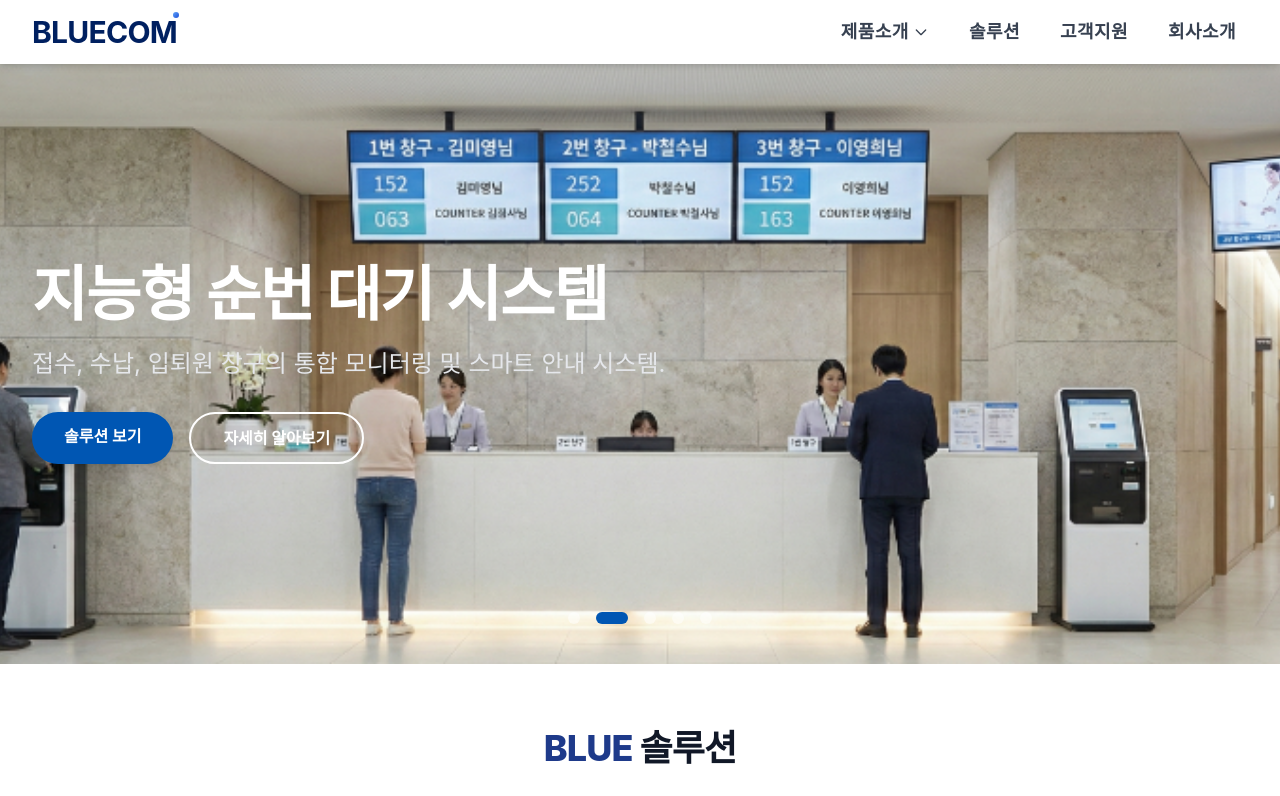
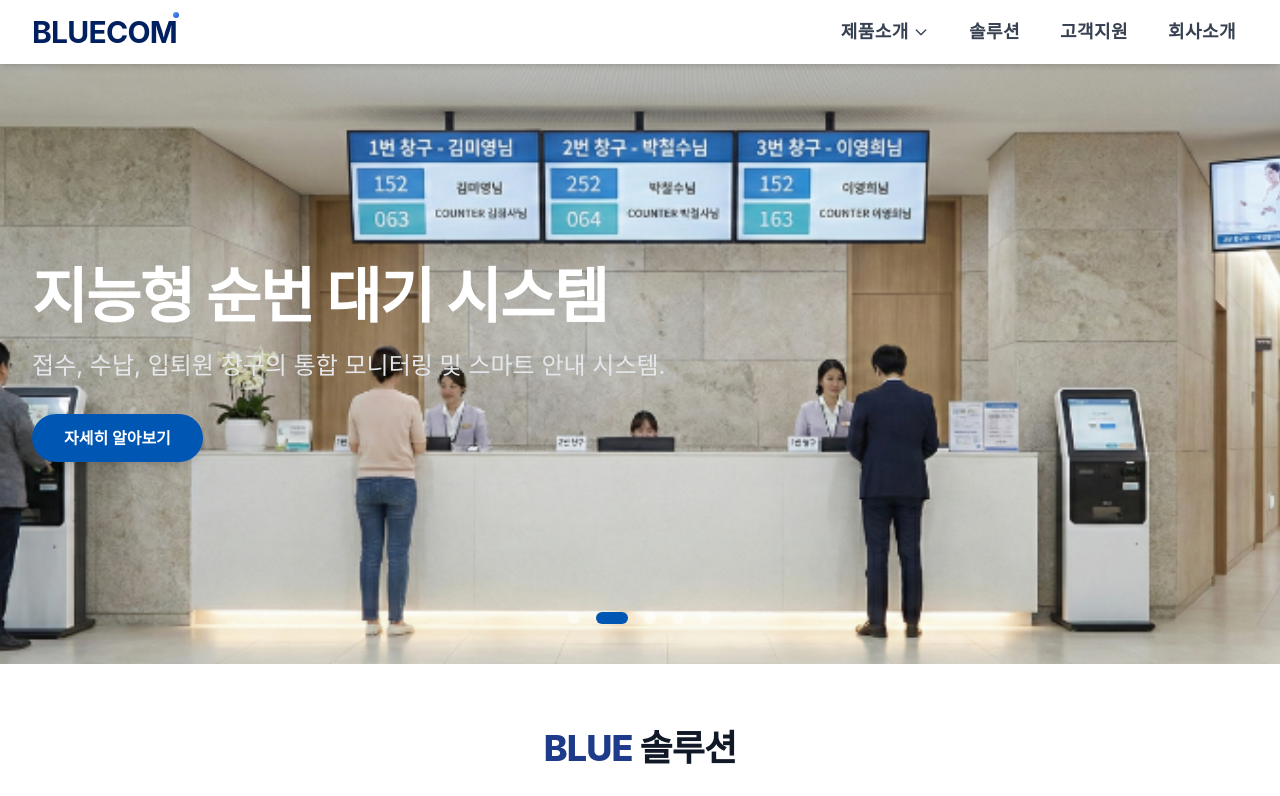
Before and after one commit to gmdcok-crypto/homep, a React (Vite) app: page / in a window 1280 px wide. Shown: the top 796 px of the page. Built offline with nearby package versions, Linux system fonts and the light colour scheme.

Commit message:
Refine hero section: remove cta button and fix navigation links

```diff
--- a/src/components/Hero.jsx
+++ b/src/components/Hero.jsx
@@ -1,4 +1,5 @@
 import React, { useState, useEffect } from 'react';
+import { Link } from 'react-router-dom';
 
 const Hero = () => {
     const slides = [
@@ -8,7 +9,7 @@ const Hero = () => {
             image: "/images/hero_bluemeal_main.jpg",
             title: "스마트 급식 솔루션, 스마트밀",
             description: "비용은 최소, 효율은 MAX! PWA 기반 스마트 식수 관리.\n고가의 장비 없이 스마트하게 시작하세요.",
-            cta: "솔루션 보기",
+            link: "/solutions/smartmeal",
             duration: 5000
         },
         {
@@ -17,7 +18,7 @@ const Hero = () => {
             image: "/images/hospital_bg.jpg",
             title: "지능형 순번 대기 시스템",
             description: "접수, 수납, 입퇴원 창구의 통합 모니터링 및 스마트 안내 시스템.",
-            cta: "솔루션 보기"
+            link: "/solutions/medical"
         },
         {
             id: 3,
@@ -25,7 +26,7 @@ const Hero = () => {
             image: "/images/factory_bg.jpg",
             title: "라벨, RFID 솔루션",
             description: "생산 라인에서 즉시 출력하고 적용하는 고성능 바코드 프린팅.",
-            cta: "제품 보기"
+            link: "/solutions/logistics"
         },
         {
             id: 4,
@@ -33,7 +34,7 @@ const Hero = () => {
             image: "/images/server_room_bg.jpg",
             title: "IT 인프라 및 네트워크 유지보수",
             description: "서버, 네트워크, 컴퓨터 시스템의 안정적인 운영을 위한 통합 유지보수.",
-            cta: "서비스 문의"
+            link: "/solutions/it-infra"
         },
         {
             id: 5,
@@ -41,7 +42,7 @@ const Hero = () => {
             image: "/images/digital_signage_bg.jpg",
             title: "디지털 홍보 시스템",
             description: "생생한 디스플레이를 통한 효과적인 정보 전달 및 브랜드 홍보.",
-            cta: "솔루션 보기"
+            link: "/solutions/signage"
         }
     ];
 
@@ -65,7 +66,7 @@ const Hero = () => {
             {slides.map((slide, index) => (
                 <div
                     key={slide.id}
-                    className={`absolute inset-0 transition-opacity duration-1000 ease-in-out ${index === currentSlide ? 'opacity-100' : 'opacity-0'
+                    className={`absolute inset-0 transition-opacity duration-1000 ease-in-out ${index === currentSlide ? 'opacity-100 z-10' : 'opacity-0 z-0 pointer-events-none'
                         }`}
                 >
                     {/* Background */}
@@ -87,14 +88,11 @@ const Hero = () => {
                             <p className="text-lg md:text-2xl mb-8 text-gray-200 leading-relaxed whitespace-pre-line">
                                 {slide.description}
                             </p>
-                            {!slide.hideButtons && (
+                            {!slide.hideButtons && index === currentSlide && (
                                 <div className="flex space-x-4">
-                                    <a href="#" className="bg-primary hover:bg-blue-700 text-white font-bold py-3 px-8 rounded-full transition duration-300 transform hover:scale-105 shadow-lg">
-                                        {slide.cta}
-                                    </a>
-                                    <button className="bg-transparent border-2 border-white hover:bg-white hover:text-gray-900 text-white font-bold py-3 px-8 rounded-full transition duration-300">
+                                    <Link to={slide.link} className="bg-primary hover:bg-blue-700 text-white font-bold py-3 px-8 rounded-full transition duration-300 transform hover:scale-105 shadow-lg">
                                         자세히 알아보기
-                                    </button>
+                                    </Link>
                                 </div>
                             )}
                         </div>
```
